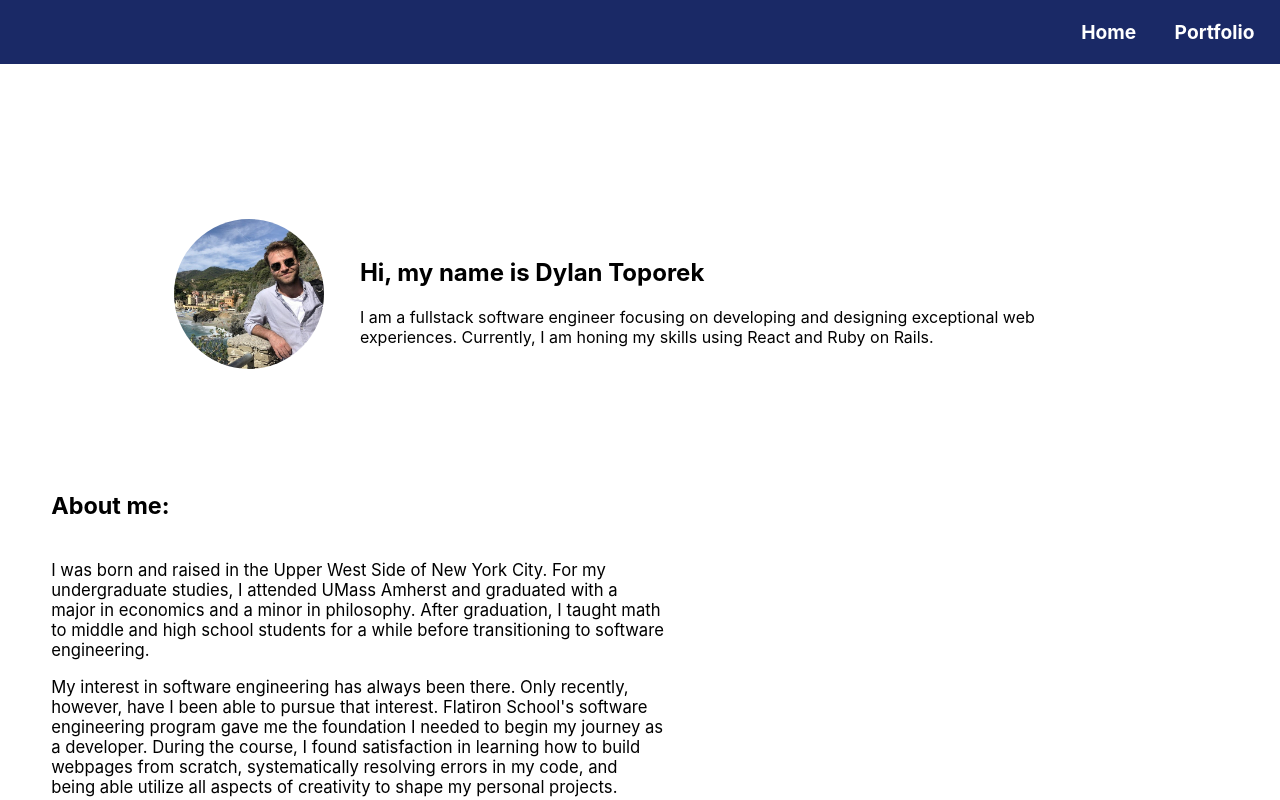
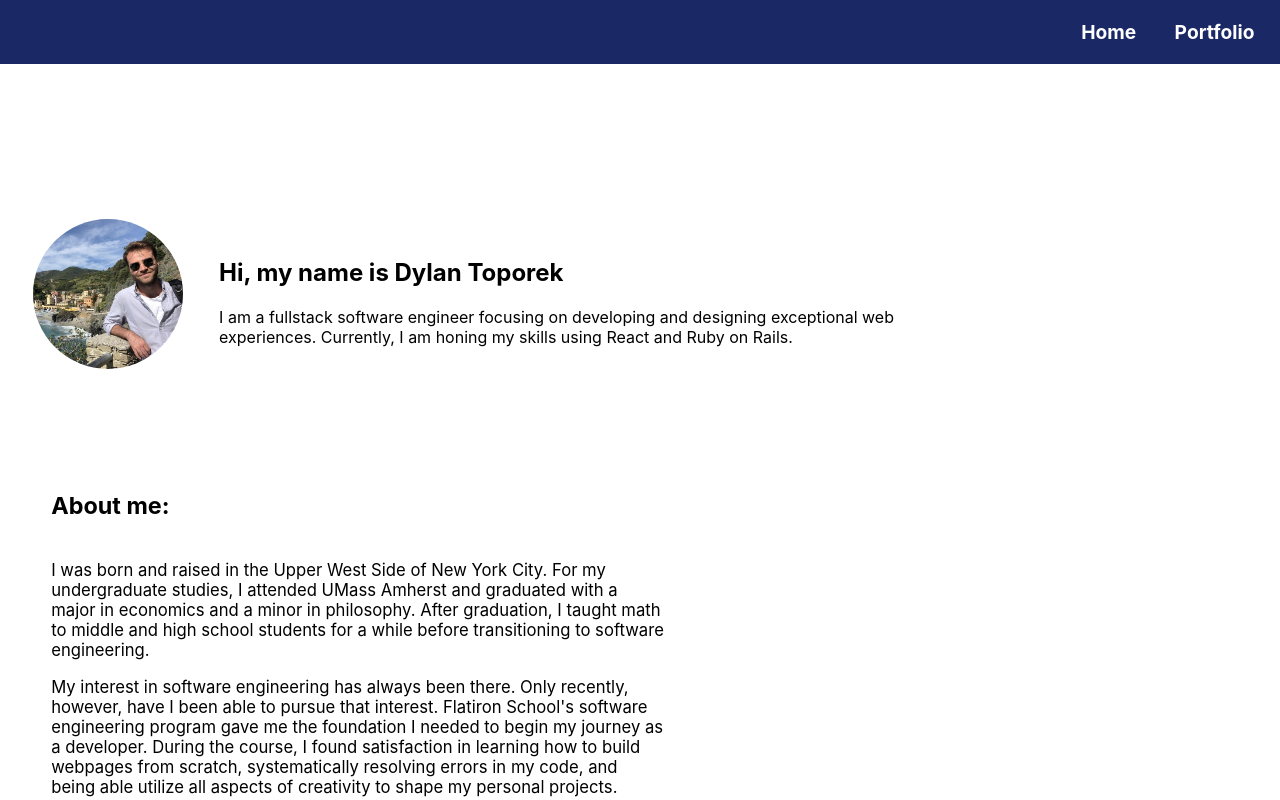
Before and after one commit to dylantoporek/portfolio-project, a React (Create React App) app: page / in a window 1280 px wide. Shown: the top 800 px of the page. Built offline with nearby package versions, Linux system fonts and the light colour scheme.

Commit message:
left align top items

```diff
--- a/src/App.css
+++ b/src/App.css
@@ -113,7 +113,7 @@
 
 #home-intro{
   position: relative;
-  align-self: center;
+  align-self: flex-start;
   width: 70%;
   top: 10%;
   display: flex;
```
